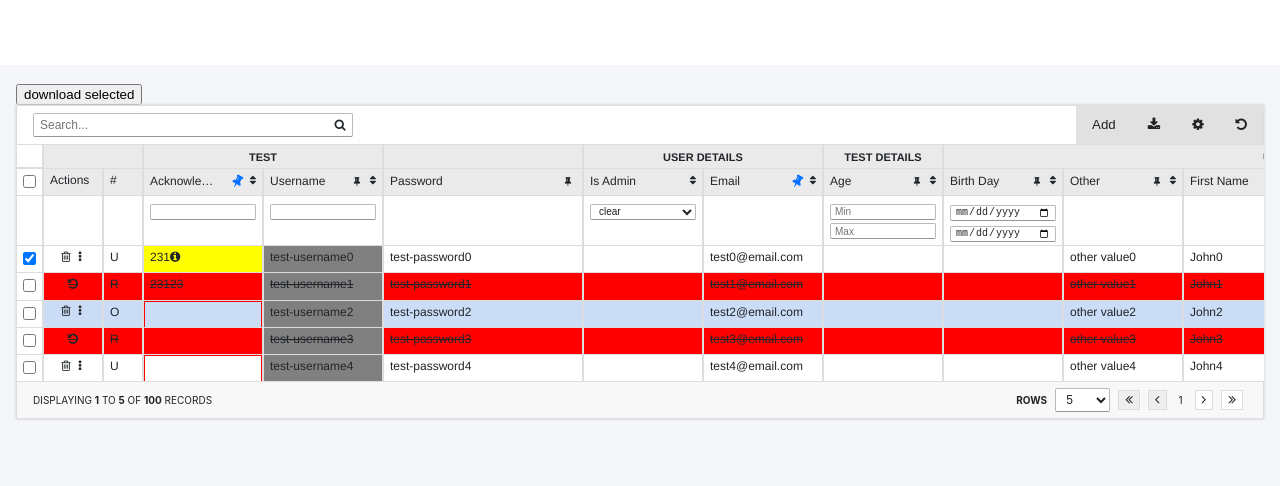
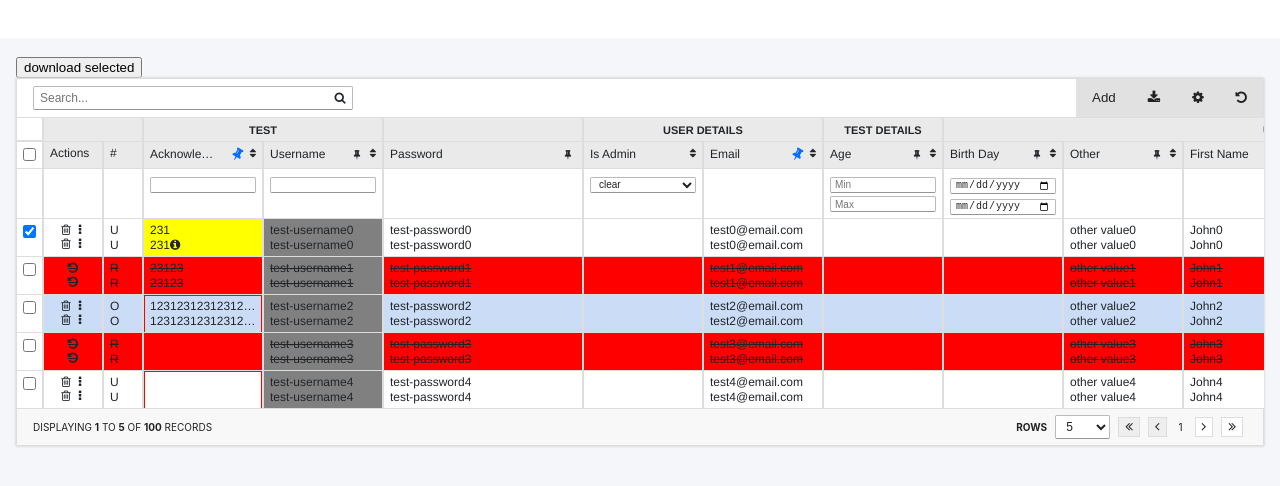
Before and after one commit to kingaguirre/react-data-table, a React (Vite) app: page / in a window 1280 px wide. Shown: the top 486 px of the page. Built offline with nearby package versions, Linux system fonts and the light colour scheme.

Commit message:
feat: update code

```diff
--- a/src/DataTable/components/Rows/index.tsx
+++ b/src/DataTable/components/Rows/index.tsx
@@ -335,6 +335,34 @@ export const Rows = () => {
     return <SC.LoadingPanel>No data available.</SC.LoadingPanel>;
   }
 
+  const OverflowCheck = ({ text }) => {
+    const elementRef: any = useRef(null);
+    const [isOverflowing, setIsOverflowing] = useState(false);
+
+    useEffect(() => {
+      const element = elementRef.current;
+
+      if (element) {
+        setIsOverflowing(element.scrollWidth > element.clientWidth);
+      }
+    }, [text]);
+
+    return (
+      <div
+        ref={elementRef}
+        style={{
+          overflow: 'hidden',
+          textOverflow: 'ellipsis',
+          whiteSpace: 'nowrap',
+          maxWidth: '100%', // Adjust as needed
+        }}
+        title={isOverflowing ? text : undefined}
+      >
+        {text}
+      </div>
+    );
+  }
+
   return (
     <SC.TableRowsContainer isFetching={isFetching}>
       {rows?.map((row, rowIndex) => {
@@ -486,6 +514,7 @@ export const Rows = () => {
                       isCustomColumn={!!col.columnCustomRenderer}
                       style={{ maxWidth: col.width }}
                     >
+                      <OverflowCheck text={cellContent}/>
                       {cellContent}{_hasOldValue && <i title={_hasOldValue} className="fa fa-info-circle"/>}
                     </SC.CellContent>
                     <ColumnDragHighlighter index={colIndex} />
--- a/src/testComponents/DataTableTest.tsx
+++ b/src/testComponents/DataTableTest.tsx
@@ -40,9 +40,9 @@ const selectRandomString = (stringsArray) => {
 
 const dataSource = Array(100).fill("").map((_, i) => ({
   intentAction: i !== 0 ? selectRandomString(["O", "U", "R", "N"]) : "U",
-  ...((i === 0 || i === 1) ? {
+  ...((i === 0 || i === 1 || i === 2) ? {
     acknowledgementNumber: {
-      value: i === 0 ? '231' : '23123',
+      value: i === 0 ? '231' : i === 2 ? '123123123123123112313131231231312' : '23123',
       ...(i === 0 ? {
         isChanged: true,
         previous: { value: '2222' }
```
